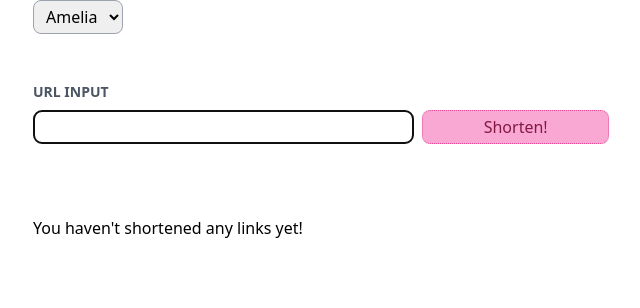
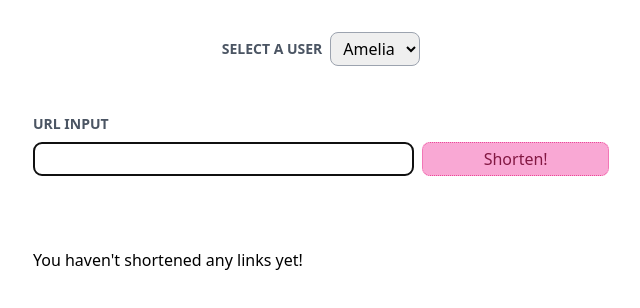
Before and after one commit to jermashley/vue-url-shortener, a Vue app: page / in a window 1280 px wide. Shown: the top 308 px of the page, without its empty margins (319-959 px from the left). Built offline with nearby package versions, Linux system fonts and the light colour scheme.

Commit message:
Wrapping up without tests

```diff
--- a/package.json
+++ b/package.json
@@ -6,6 +6,7 @@
     "serve": "vue-cli-service serve",
     "build": "vue-cli-service build",
     "test:unit": "vue-cli-service test:unit",
+    "test:e2e": "vue-cli-service test:e2e",
     "lint": "vue-cli-service lint"
   },
   "dependencies": {
@@ -18,6 +19,7 @@
   },
   "devDependencies": {
     "@vue/cli-plugin-babel": "~4.5.0",
+    "@vue/cli-plugin-e2e-nightwatch": "~4.5.0",
     "@vue/cli-plugin-eslint": "~4.5.0",
     "@vue/cli-plugin-router": "~4.5.0",
     "@vue/cli-plugin-unit-jest": "~4.5.0",
--- a/postcss.config.js
+++ b/postcss.config.js
@@ -1,6 +1,6 @@
 module.exports = {
   plugins: {
-    tailwindcss: { config: './tailwind.config.js' },
+    tailwindcss: { config: "./tailwind.config.js" },
     autoprefixer: {},
   },
-}
+};
--- a/src/components/Form.vue
+++ b/src/components/Form.vue
@@ -1,11 +1,10 @@
 <template>
-  <form @submit.prevent="shortenUrl">
+  <form @submit.prevent="shortenUrl" id="UrlInputForm">
     <section class="flex flex-col items-start justify-start gap-y-2">
       <label
         for="UrlInput"
         class="text-sm uppercase font-bold text-coolGray-600"
-        >URL Input</label
-      >
+        >URL Input</label>
 
       <div class="grid grid-cols-12 gap-x-2 w-full">
         <input
--- a/src/components/UserSwitcher.vue
+++ b/src/components/UserSwitcher.vue
@@ -1,15 +1,21 @@
 <template>
+  <div class="flex flex-row items-center justify-center gap-x-2 mb-12">
+    <label for="users" class="text-sm uppercase font-bold text-coolGray-600"
+      >Select a user</label
+    >
+
     <select
       name="users"
       id="users"
       v-model="activeUser"
       @change="switchUser(activeUser)"
-    class="mb-12 px-2 py-1 text-base rounded-lg border border-coolGray-400"
+      class="px-2 py-1 text-base rounded-lg border border-coolGray-400"
     >
       <option v-for="user in users" :key="user.id" :value="user.id">
         {{ user.name }}
       </option>
     </select>
+  </div>
 </template>
 
 <script>
@@ -30,11 +36,9 @@ export default {
       activeUser,
       setActiveUser,
       switchUser,
-    }
+    };
   },
 };
 </script>
 
-<style scoped>
-
-</style>
+<style scoped></style>
--- a/src/router/index.js
+++ b/src/router/index.js
@@ -16,11 +16,11 @@ const routes = [
   //   component: () =>
   //     import(/* webpackChunkName: "about" */ "../views/About.vue"),
   // },
-]
+];
 
 const router = createRouter({
   history: createWebHistory(process.env.BASE_URL),
   routes,
-})
+});
 
-export default router
+export default router;
--- a/src/store/index.js
+++ /dev/null
@@ -1,8 +0,0 @@
-import { createStore } from "vuex";
-
-export default createStore({
-  state: {},
-  mutations: {},
-  actions: {},
-  modules: {},
-});
--- a/src/views/Home.vue
+++ b/src/views/Home.vue
@@ -1,5 +1,5 @@
 <template>
-  <main class="max-w-xl mx-auto">
+  <main class="max-w-xl mx-auto py-8">
     <UserSwitcher />
 
     <Form />
```
Also changed, not shown: src/main.js (+5 -6 lines), tailwind.config.js (+5 -5 lines), 2 other files (tests, documents, lock files or other folders). Lines whose indentation alone changed are shown as unchanged.
